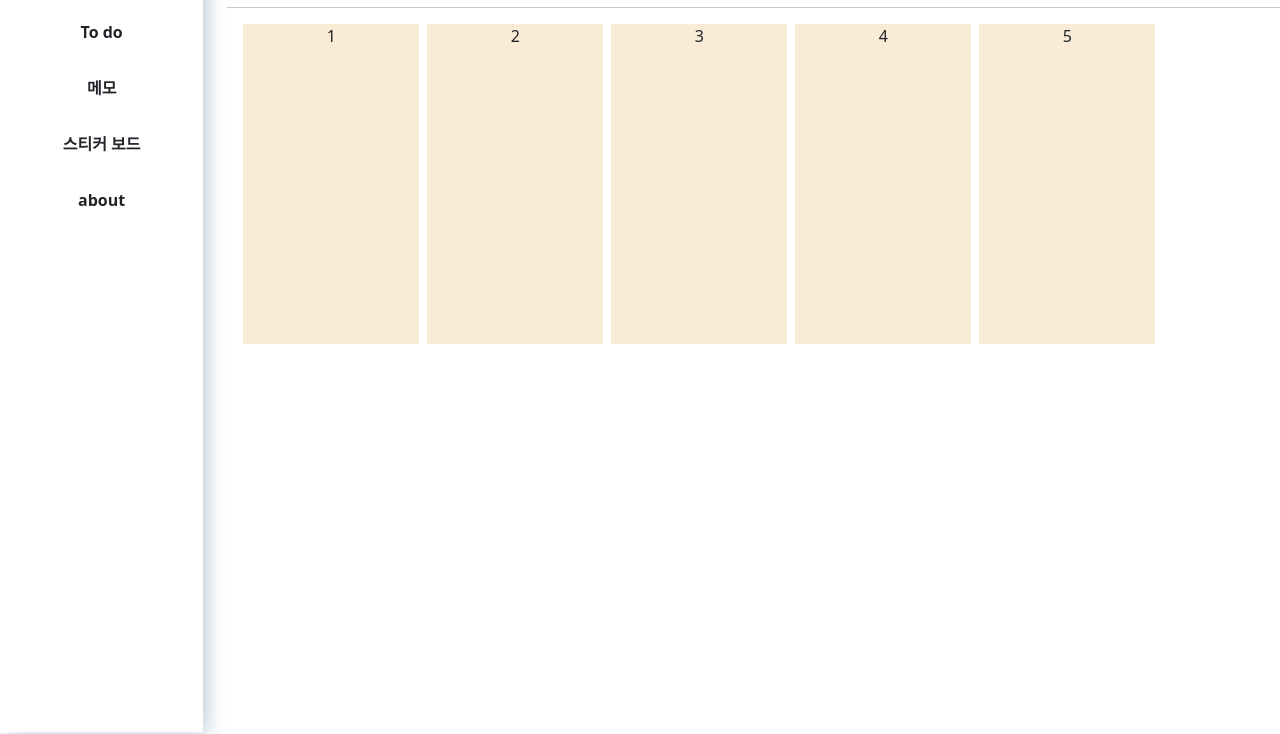
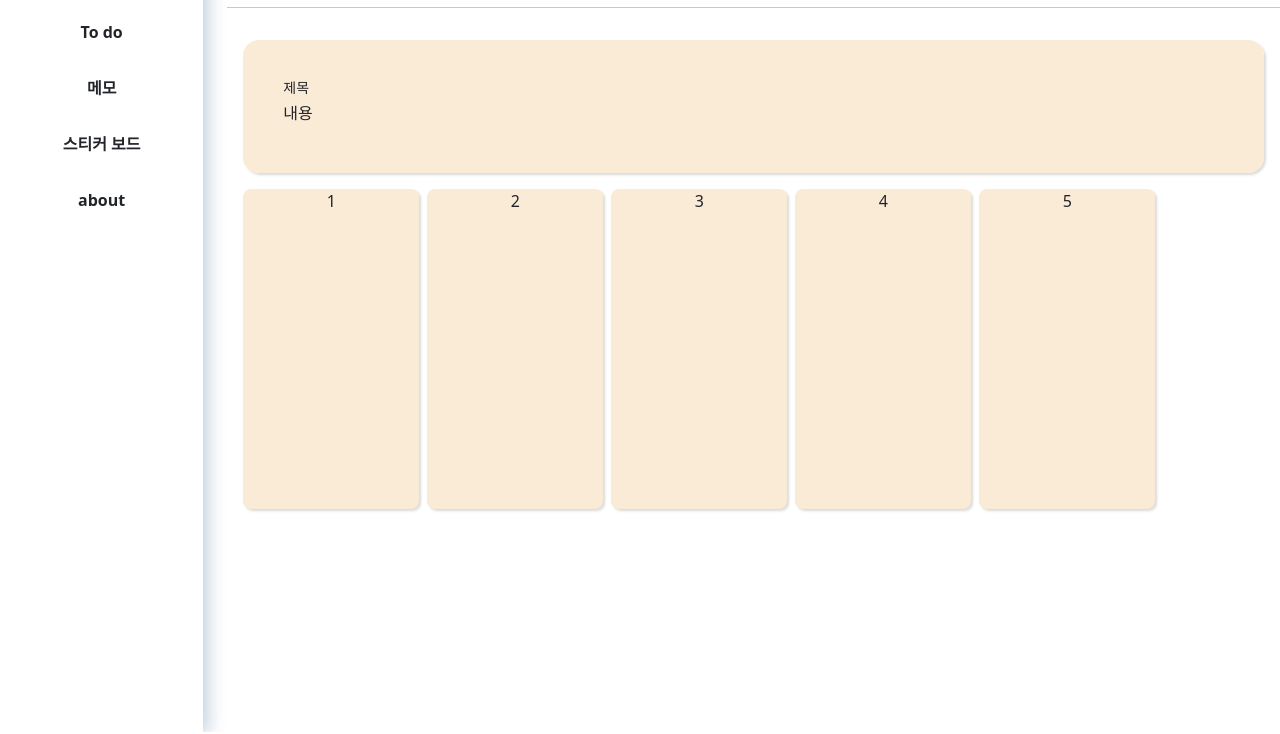
Before and after one commit to RDDcat/TodoNodeJS, a website: page todo/public/board.html in a window 1280 px wide. Shown: the part 68-802 px from the top of the page. Drawn offline with nearby package versions, Linux system fonts and the light colour scheme.

Commit message:
[UPDATE] CSS 박스 쉐도우 업데이트

```diff
--- a/todo/public/board.html
+++ b/todo/public/board.html
@@ -47,6 +47,12 @@
             </div>
             <hr>
             <div class="content-body">
+                <div class="modal-memo">
+                    <div class="modal-memo-content">
+                        <h3>제목</h3>
+                        <p>내용</p>
+                    </div>
+                </div>
                 <ul class="list">
                     <li class="item" draggable="true">1</li>
                     <li class="item" draggable="true">2</li>
@@ -60,12 +66,7 @@
     </div>
 </div>
 
-<div class="modal-memo">
-    <div class="modal-memo-content">
-        <h3>제목</h3>
-        <p>내용</p>
-    </div>
-</div>
+
 
 <script>
     const list = document.querySelector(".list");
--- a/todo/public/css/board.css
+++ b/todo/public/css/board.css
@@ -8,12 +8,19 @@
     background-color: antiquewhite;
     height: 40rem;
     width: 22rem;
+    border-radius: 1rem;
+    box-shadow: rgba(0, 0, 0, 0.15) 1.95px 1.95px 2.6px;
 }
 
 .modal-memo-content{
     width: 100%;
     background-color: antiquewhite;
     padding: 5rem;
+    border-radius: 2rem;
+}
+
+.modal-memo{
+    box-shadow: rgba(0, 0, 0, 0.15) 1.95px 1.95px 2.6px;
     margin: 2rem;
     border-radius: 2rem;
 }
```
